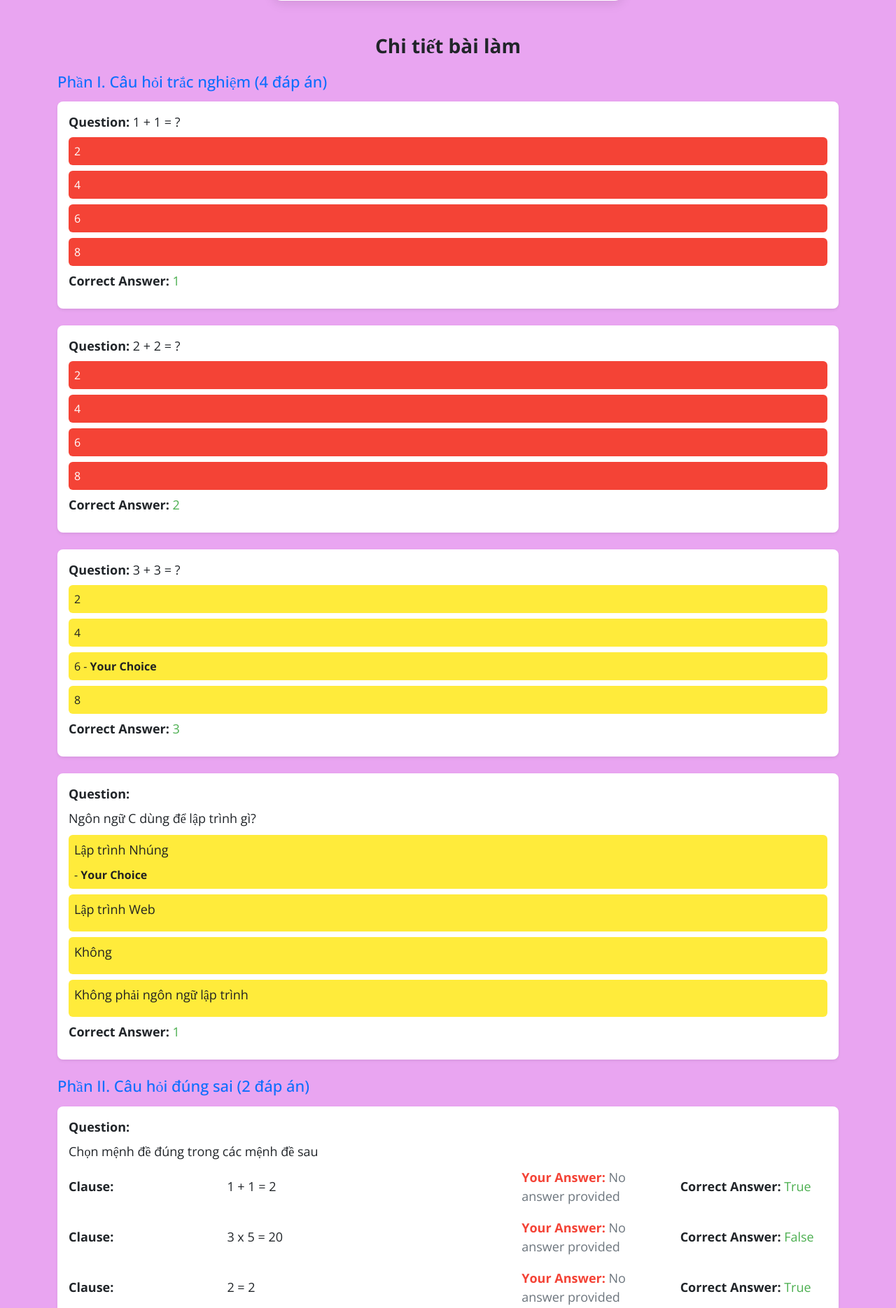
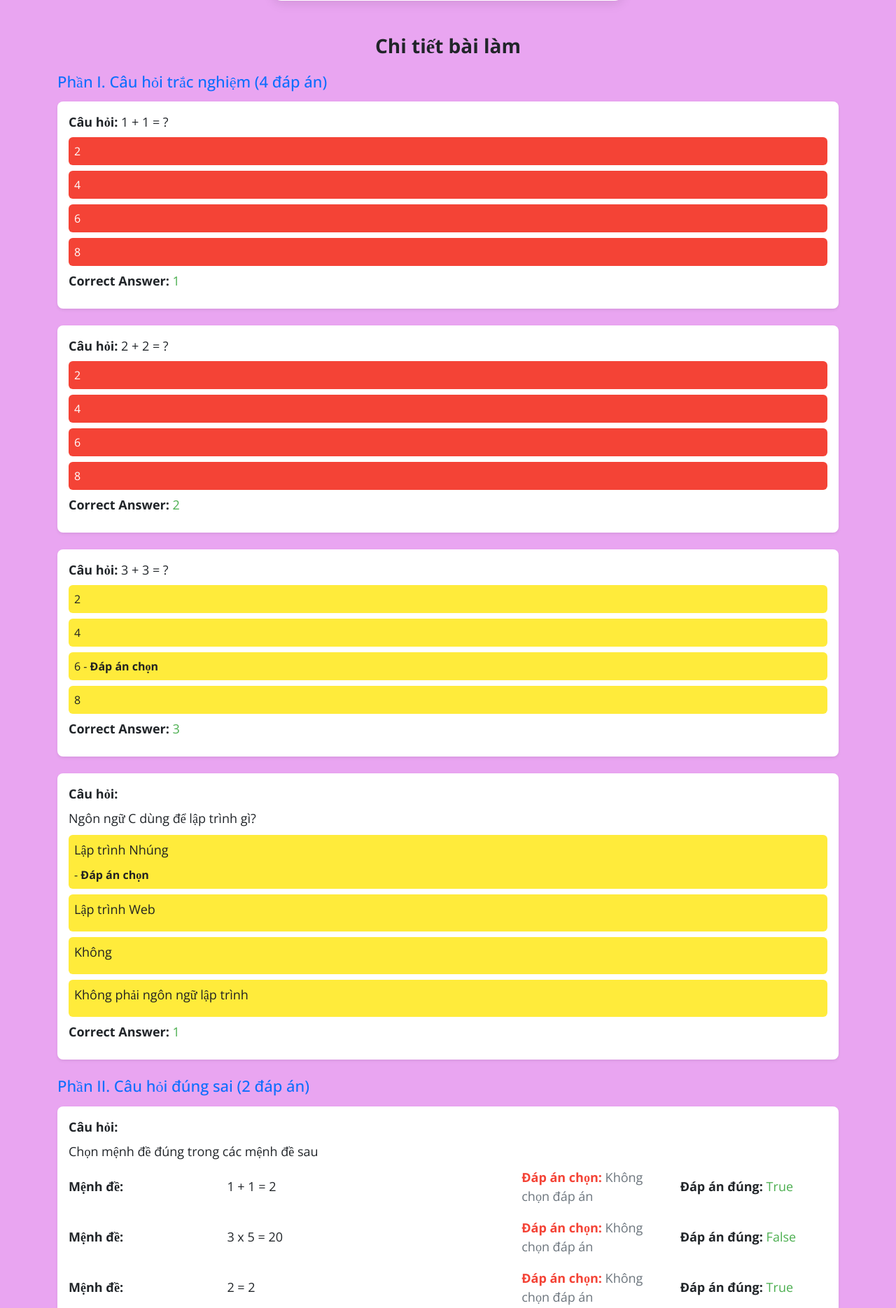
Before and after one commit to nguyenlong1019/online_exam, a Django app: page /result/17 in a window 1280 px wide. Shown: the part 392-2261 px from the top of the page at 70% size. Run offline with Django 4.2, Linux system fonts and the light colour scheme; a user stored in the database is signed in; data comes from the database, SQL or seed files in the repository; some libraries are stand-ins or nearby versions.

Commit message:
convert language

```diff
--- a/templates/quiz/done.html
+++ b/templates/quiz/done.html
@@ -18,7 +18,7 @@
           <li class="nav-item">
             <a class="nav-link" href="#">Giới thiệu</a>
           </li>
-          {% if request.user.is_superuser %}
+          {% if request.user.is_staff %}
           <li class="nav-item">
             <a class="nav-link" href="{% url 'monitor' %}">Giám sát</a>
           </li>
--- a/templates/quiz/exam.html
+++ b/templates/quiz/exam.html
@@ -9,7 +9,7 @@
         <input type="hidden" name="exam_id" id="exam_id" value="{{exam.id}}">
         <h2 style="color: #0D92F4;font-size: 28px;box-shadow: 0 10px 15px 6px rgba(0, 0, 0, 0.1);background-color: #54da5f;padding: 12px 24px;border-radius: 4px;"><span><i style="font-size: 20px;color: #fff;margin-right: 12px;" class="fa-solid fa-list-check"></i></span> {{ exam.title }}</h2>
         <p>Số lượng câu hỏi: {{counter}} <span><i style="font-size: 20px;color: #0e4f7e;margin-left: 12px;" class="fa-regular fa-circle-question"></i></span></p>
-        <p style="display: flex;align-items: center;justify-content: space-between;"><span style="color: #222;font-weight: 700;font-size: 18px;">Player: {% if request.user.studentprofile %} {{request.user.studentprofile.fullname}} {% else %} {{request.user.username}} {% endif %}</span></p>
+        <p style="display: flex;align-items: center;justify-content: space-between;"><span style="color: #222;font-weight: 700;font-size: 18px;">Người thực hiện: {% if request.user.studentprofile %} {{request.user.studentprofile.fullname}} {% else %} {{request.user.username}} {% endif %}</span></p>
         <p style="display: flex;align-items: center;justify-content: space-between;"><span id="countdown" style="display: block;font-size: 18px;font-weight: 700;color: #C62E2E;">15:00</span></p>
         <form method="post" action="{% url 'exam' exam.id %}">
             {% csrf_token %}
--- a/templates/quiz/index.html
+++ b/templates/quiz/index.html
@@ -16,7 +16,7 @@
             <a class="nav-link active" aria-current="page" href="/">Trang chủ</a>
           </li>
           <li class="nav-item">
-            <a class="nav-link" href="{% url 'ranking-list' %}">Ranking</a>
+            <a class="nav-link" href="{% url 'ranking-list' %}">Bảng xếp hạng</a>
           </li>
           {% if request.user.is_authenticated %}
           <li class="nav-item">
--- a/templates/quiz/ranking.html
+++ b/templates/quiz/ranking.html
@@ -24,14 +24,14 @@
             <a class="nav-link" aria-current="page" href="/">Trang chủ</a>
           </li>
           <li class="nav-item">
-            <a class="nav-link active" href="#">Ranking</a>
+            <a class="nav-link active" href="{% url 'ranking-list' %}">Bảng xếp hạng</a>
           </li>
           {% if request.user.is_authenticated %}
           <li class="nav-item">
             <a class="nav-link" href="{% url 'result-list' %}">Kết quả thi</a>
           </li>
           {% endif %}
-          {% if request.user.is_superuser %}
+          {% if request.user.is_staff %}
           <li class="nav-item">
             <a class="nav-link" href="{% url 'monitor' %}">Giám sát</a>
           </li>
--- a/templates/quiz/result.html
+++ b/templates/quiz/result.html
@@ -46,7 +46,7 @@
             {% for detail in result_details %}
                 <li class="card mb-4 shadow-sm border-0">
                     <div class="card-body">
-                        <p class="card-title"><strong>Question:</strong> {{ detail.question.text|safe }}</p>
+                        <p class="card-title"><strong>Câu hỏi:</strong> {{ detail.question.text|safe }}</p>
                         <ul class="list-unstyled">
 
                             <li class="p-2 mb-2 rounded
@@ -55,7 +55,7 @@
                                 {% endif %}">
                                 {{ detail.question.answer1|safe }}
                                 {% if detail.answer == 1 %}
-                                    - <span class="fw-bold">Your Choice</span>
+                                    - <span class="fw-bold">Đáp án chọn</span>
                                 {% endif %}
                             </li>
 
@@ -65,7 +65,7 @@
                                 {% endif %}">
                                 {{ detail.question.answer2|safe }}
                                 {% if detail.answer == 2 %}
-                                    - <span class="fw-bold">Your Choice</span>
+                                    - <span class="fw-bold">Đáp án chọn</span>
                                 {% endif %}
                             </li>
 
@@ -75,7 +75,7 @@
                                 {% endif %}">
                                 {{ detail.question.answer3|safe }}
                                 {% if detail.answer == 3 %}
-                                    - <span class="fw-bold">Your Choice</span>
+                                    - <span class="fw-bold">Đáp án chọn</span>
                                 {% endif %}
                             </li>
 
@@ -85,7 +85,7 @@
                                 {% endif %}">
                                 {{ detail.question.answer4|safe }}
                                 {% if detail.answer == 4 %}
-                                    - <span class="fw-bold">Your Choice</span>
+                                    - <span class="fw-bold">Đáp án chọn</span>
                                 {% endif %}
                             </li>
 
@@ -104,26 +104,26 @@
             {% for detail in tf_data %}
                 <li class="card mb-4 shadow-sm border-0">
                     <div class="card-body">
-                        <p class="card-title"><strong>Question:</strong> {{ detail.q_text|safe }}</p>
+                        <p class="card-title"><strong>Câu hỏi:</strong> {{ detail.q_text|safe }}</p>
 
                         <!-- Lặp qua từng mệnh đề trong câu hỏi đúng sai -->
                         <ul class="list-unstyled">
                             {% for answer in detail.q_clause_list %}
                                 <li class="d-flex align-items-center mb-2">
-                                    <p class="me-3"><strong>Clause:</strong> {{ answer.rd_clause|safe }}</p>
+                                    <p class="me-3"><strong>Mệnh đề:</strong> {{ answer.rd_clause|safe }}</p>
 
                                     <!-- Hiển thị đáp án của người dùng -->
                                     <p class="me-3 {% if detail.answer == answer.answer and detail.is_correct %} text-success {% else %} text-danger {% endif %}">
-                                        <strong>Your Answer:</strong>
+                                        <strong>Đáp án chọn:</strong>
                                         {% if not answer.rd_answer %}
-                                            <span class="text-muted">No answer provided</span>
+                                            <span class="text-muted">Không chọn đáp án</span>
                                         {% else %}
                                             {{ answer.rd_answer|title }}
                                         {% endif %}
                                     </p>
 
                                     <!-- Hiển thị đáp án đúng -->
-                                    <p><strong>Correct Answer:</strong> <span class="text-success">{{ answer.rd_correct_answer|title }}</span></p>
+                                    <p><strong>Đáp án đúng:</strong> <span class="text-success">{{ answer.rd_correct_answer|title }}</span></p>
                                 </li>
                             {% endfor %}
                         </ul>
@@ -139,16 +139,16 @@
             {% for detail in fill_details %}
                 <li class="card mb-4 shadow-sm border-0">
                     <div class="card-body">
-                        <p class="card-title"><strong>Question:</strong> {{ detail.question.text|safe }}</p>
+                        <p class="card-title"><strong>Câu hỏi:</strong> {{ detail.question.text|safe }}</p>
                         <p class="{% if detail.answer == detail.question.answer and detail.is_correct %} text-success {% else %} text-danger {% endif %}">
-                            <strong>Your Answer:</strong>
+                            <strong>Đáp án của bạn:</strong>
                             {% if detail.answer %}
                                 {{ detail.answer }}
                             {% else %}
-                                <span class="text-muted">No answer provided</span>
+                                <span class="text-muted">Không điền đáp án</span>
                             {% endif %}
                         </p>
-                        <p><strong>Correct Answer:</strong>
+                        <p><strong>Đáp án đúng:</strong>
                             <span class="text-success">{{ detail.question.answer|safe }}</span>
                         </p>
                     </div>
@@ -157,9 +157,9 @@
         </ul>
 
         <div class="text-center">
-            <a class="btn btn-primary mb-3" href="{% url 'index' %}">Back to Exams</a>
+            <a class="btn btn-primary mb-3" href="{% url 'index' %}">Trang chủ</a>
             <a class="btn btn-dark mb-3" href="/admin">Dashboard</a>
-            <a class="btn btn-danger mb-3" href="#">Ranking</a>
+            <a class="btn btn-danger mb-3" href="{% url 'ranking' result.exam.id %}">Bảng xếp hạng</a>
         </div>
     </div>
 </div>
```
Also changed, not shown: templates/quiz/ranking-list.html (+9 -9 lines), templates/quiz/result-list.html (+10 -10 lines).
